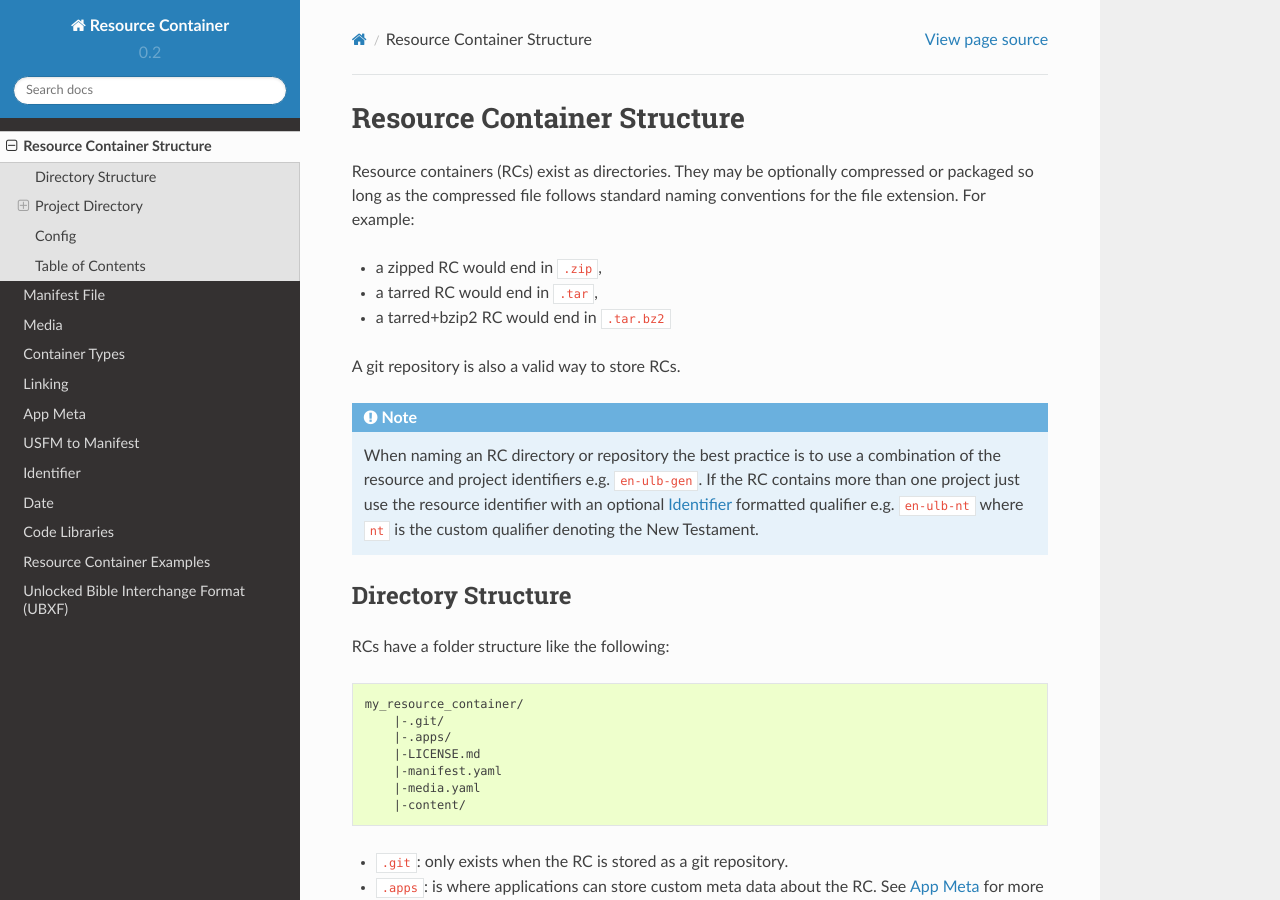
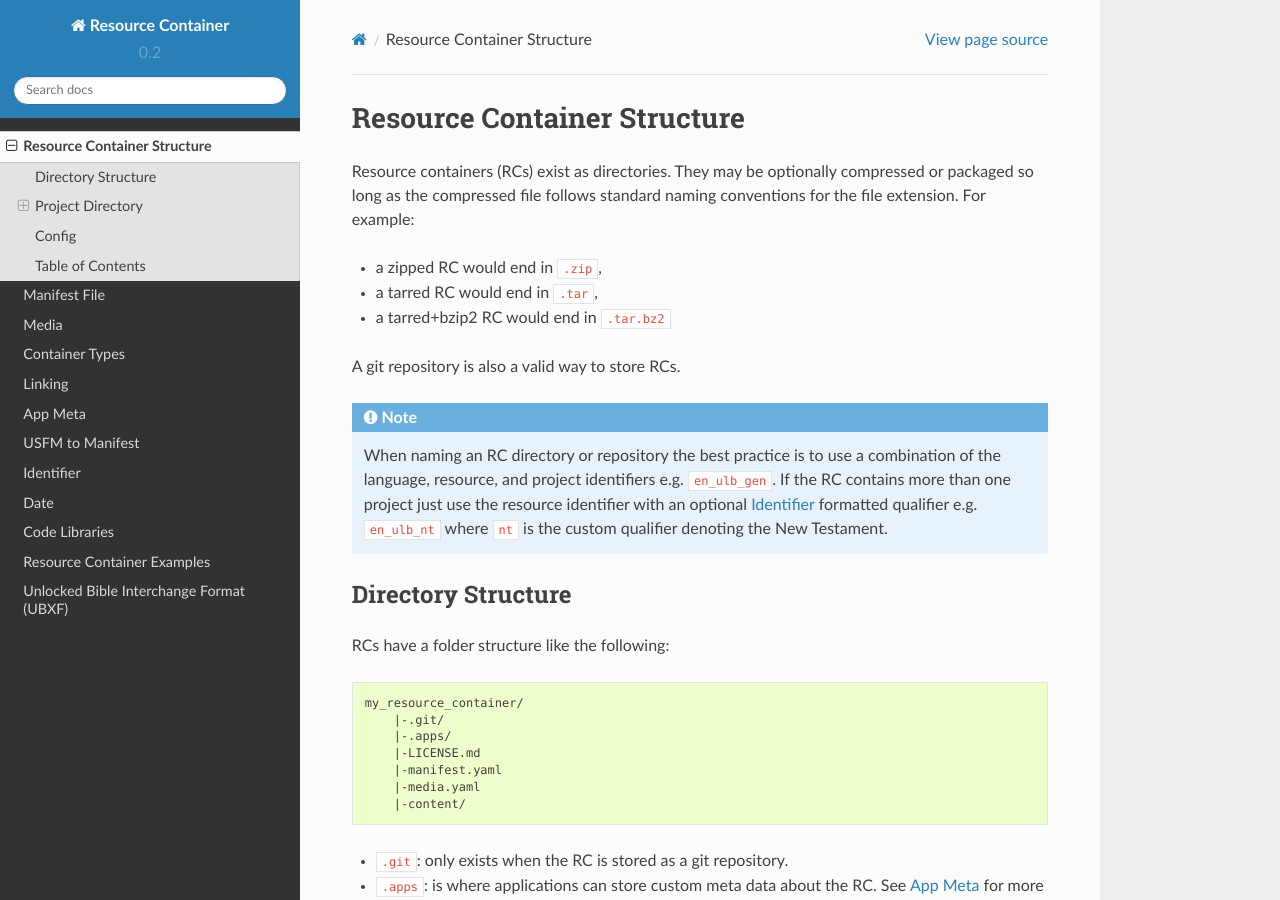
Before and after one commit to unfoldingWord-dev/Resource-Container, a Sphinx documentation site: the page built from docs/structure.rst, in a window 1280 px wide and 900 px high. Built offline with Sphinx 7.4.7 and the Read the Docs theme 2.0.0, drawn with Linux system fonts in a browser that asks for light colours.

Commit message:
Corrected a typo
Changed suggested repo names to use underscores instead of hyphens.

```diff
--- a/docs/structure.rst
+++ b/docs/structure.rst
@@ -12,10 +12,10 @@ They may be optionally compressed or packaged so long as the compressed file fol
 
 A git repository is also a valid way to store RCs.
 
-.. note:: When naming an RC directory or repository the best practice is to use a combination of the resource and
-    project identifiers e.g. ``en-ulb-gen``.
+.. note:: When naming an RC directory or repository the best practice is to use a combination of the language, resource, and
+    project identifiers e.g. ``en_ulb_gen``.
     If the RC contains more than one project just use the resource identifier with an optional :ref:`identifier` formatted qualifier
-    e.g. ``en-ulb-nt`` where ``nt`` is the custom qualifier denoting the New Testament.
+    e.g. ``en_ulb_nt`` where ``nt`` is the custom qualifier denoting the New Testament.
 
 .. _structure-directory:
 
```
